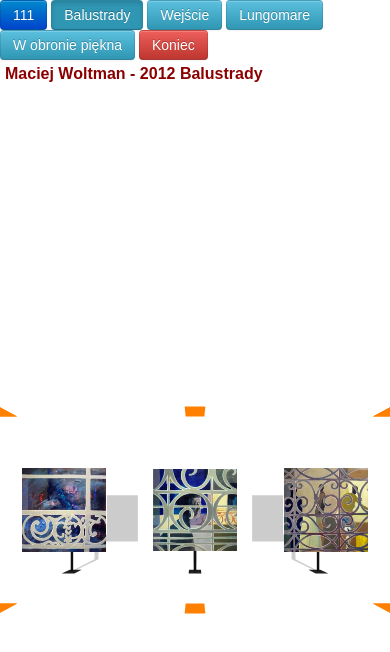
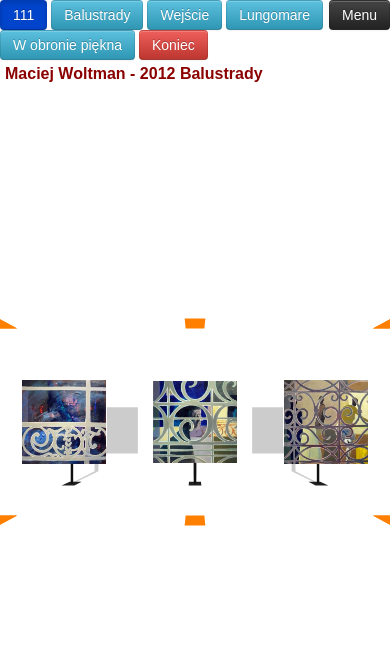
Before and after one commit to ZnakZorro/galeria111, a plain HTML site: page index.html in a window 390 px wide. Drawn offline with Linux system fonts and the light colour scheme.

Commit message:
fix z-index

```diff
--- a/css/t3d.css
+++ b/css/t3d.css
@@ -20,3 +20,6 @@ body {
 .title {
 	color:#333 !important;
 }
+
+#tytul {display:inline-block; margin:5px; color:darkred; font-weight:bold; font-family:Arial;}
+#menu {z-index:4; position:absolute; top:0; left:0;}
--- a/index.html
+++ b/index.html
@@ -16,13 +16,12 @@
 
 
 <style>
-#tytul {display:inline-block; margin:5px; color:darkred; font-weight:bold; font-family:Arial;}
+
 </style>
 <script type="text/javascript" charset="utf-8" src="phonegap.js"></script>
 <script type="text/javascript" charset="utf-8" src="kapiszon.js"></script>
 
 <script type="text/javascript" charset="utf-8" src="library/ge1doot.js"></script>
-<script type="text/javascript" charset="utf-8" src="library/imageTransform3D.js"></script>
 
 
 <script>
@@ -70,8 +69,8 @@ function menu(id){
     }
 
 	function onMenuKeyDown() {
-		if (menuOpen) {$("#menu").style.display="none"; zapal();menuOpen=false;}
-		else          {$("#menu").style.display="block"; zapal();menuOpen=true;}
+		if (menuOpen) {$("#menu").style.display="none"; menuOpen=false;}
+		else          {$("#menu").style.display="block"; menuOpen=true;}
 		//window.scrollTo(0,0);
     }
 
@@ -79,7 +78,7 @@ function menu(id){
 </script>
 </head>
 <body onload="onLoad()">
-<!--button class="btn btn-inverse" onClick="onMenuKeyDown()">Menu</button-->
+<button class="btn btn-inverse" onClick="onMenuKeyDown()" style="position:absolute; right:0; top:0px;z-index: 4;">Menu</button>
 <div id="menu">
 
 
--- a/kapiszon.js
+++ b/kapiszon.js
@@ -25,6 +25,8 @@ var $=function parseJSON(id) {
 
 
 
+function zapal(){$("#strona").style.opacity='1.0';}
+function zgas() {$("#strona").style.opacity='0.7';}
 
 
 
@@ -44,7 +46,5 @@ function loadURL(url){
 	  }
 }
 
-function zapal(){$("#strona").style.opacity='1.0';}
-function zgas() {$("#strona").style.opacity='0.7';}
 
 */
```
Also changed, not shown: pliki/icon-72 - Kopia.png (added), pliki/icon-72.png.
